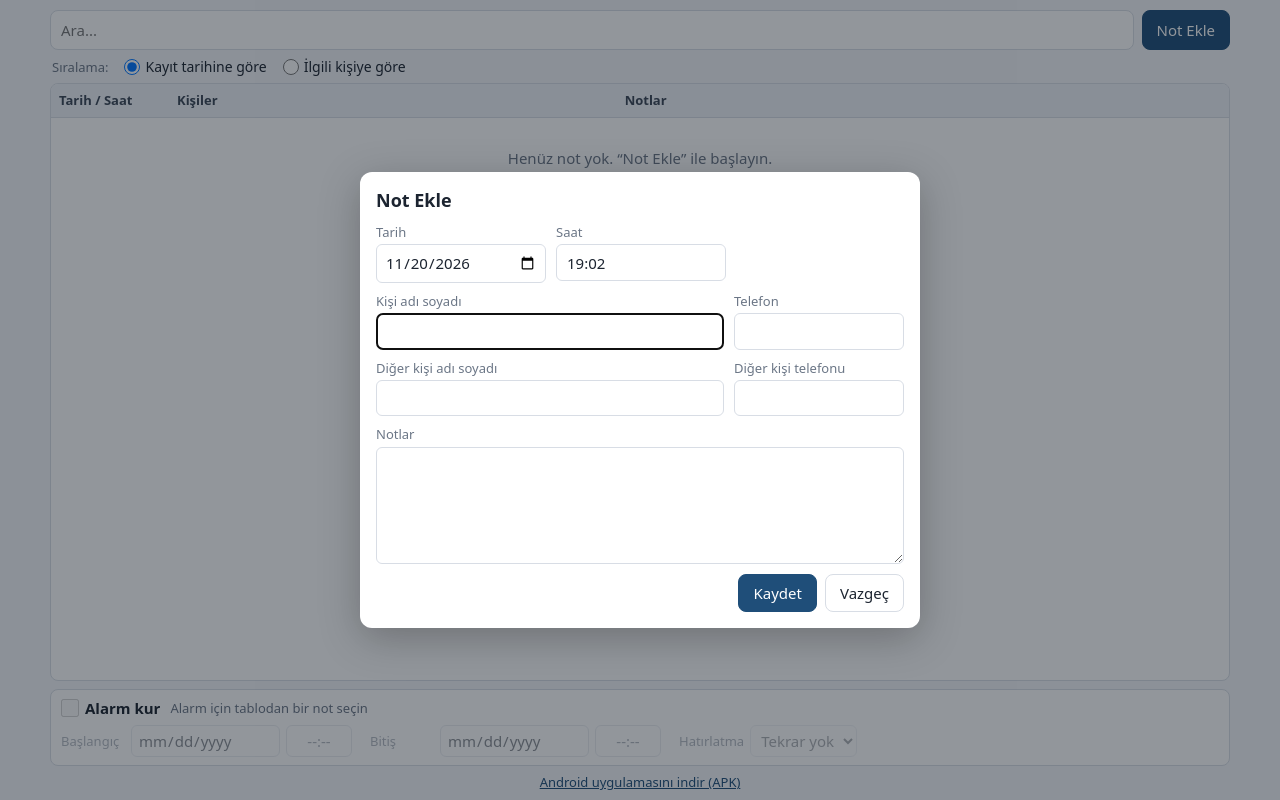
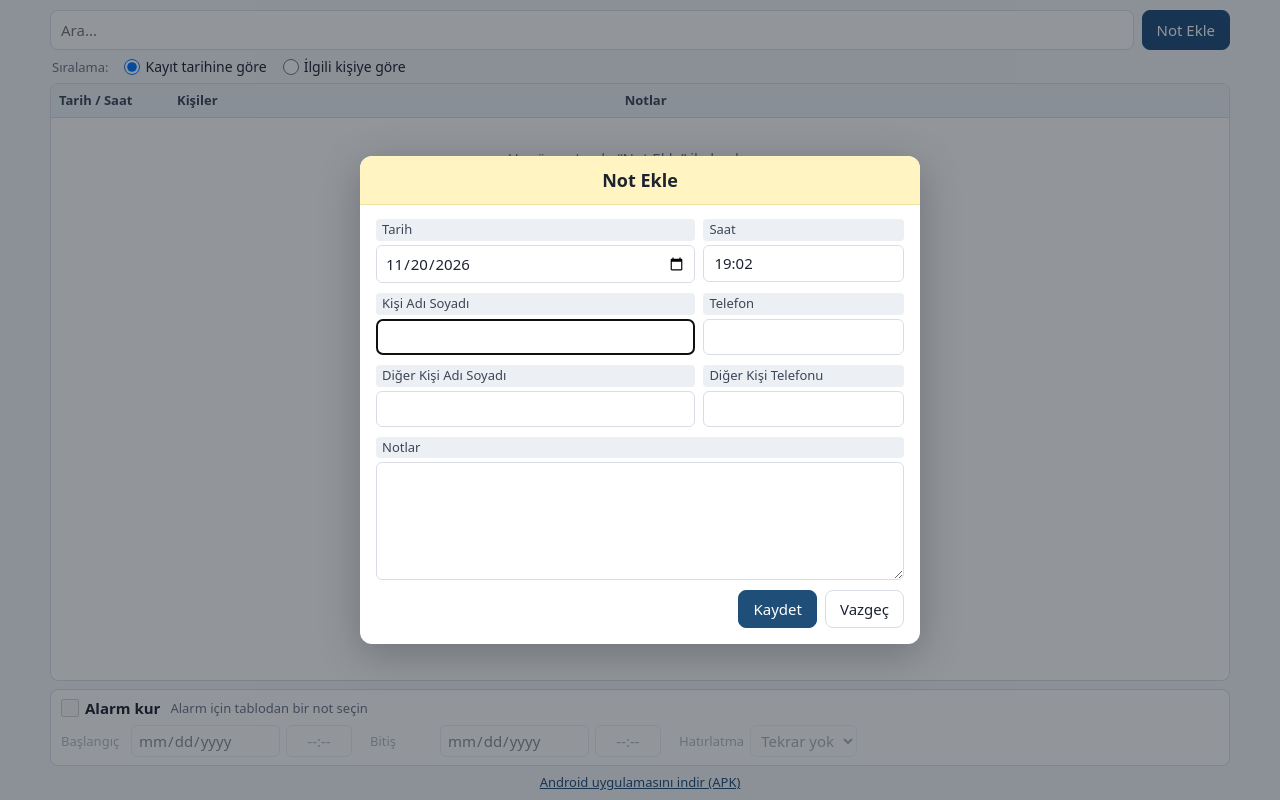
Before and after one commit to DeenizAcar/MusteriNotlari, a website: page www/index.html in a window 1280 px wide. Both pictures are taken after a click on the button "Not Ekle". Drawn offline with Linux system fonts and the light colour scheme.

Commit message:
Not penceresi: alanlar yan yana, etiketler baş harf büyük ve gri zeminli, sarı ortalı başlık
Co-Authored-By: Claude Opus 5.5 <noreply@anthropic.com>

```diff
--- a/www/app.css
+++ b/www/app.css
@@ -143,11 +143,21 @@ input:disabled, select:disabled, button:disabled { cursor: not-allowed; }
   max-height: 100%; overflow: auto; box-shadow: 0 10px 40px rgba(0,0,0,.25);
 }
 .dialog h2 { margin: 0 0 12px; font-size: 18px; }
-.row { display: flex; gap: 10px; flex-wrap: wrap; }
-.fld { display: flex; flex-direction: column; gap: 3px; margin-bottom: 10px; min-width: 0; }
-.fld.grow { flex: 1 1 200px; }
-.row > .fld:not(.grow) { flex: 0 1 170px; }
-.fld > span { font-size: 13px; color: var(--muted); }
+.row { display: flex; gap: 8px; flex-wrap: nowrap; }
+.fld { display: flex; flex-direction: column; gap: 4px; margin-bottom: 10px; min-width: 0; }
+.fld.grow { flex: 1 1 0; }
+.row > .fld:not(.grow) { flex: 0 0 38%; }
+.fld > span {
+  font-size: 13px; color: #3b4656; background: #eceff3;
+  border-radius: 4px; padding: 2px 6px; align-self: stretch;
+  white-space: nowrap; overflow: hidden; text-overflow: ellipsis;
+}
+.note-dialog { padding-top: 0; }
+.note-dialog h2 {
+  background: #fff4c2; text-align: center;
+  margin: 0 -16px 14px; padding: 12px 16px;
+  border-bottom: 1px solid #f0e2a0; border-radius: 12px 12px 0 0;
+}
 .fld input, .fld textarea {
   border: 1px solid var(--line); border-radius: 6px; padding: 7px 8px; background: #fff; width: 100%;
 }
--- a/www/index.html
+++ b/www/index.html
@@ -78,16 +78,16 @@
   <div class="dialog note-dialog" role="dialog" aria-modal="true">
     <h2 id="noteTitle">Not Ekle</h2>
     <div class="row">
-      <label class="fld"><span>Tarih</span><input type="date" id="fDate"></label>
+      <label class="fld grow"><span>Tarih</span><input type="date" id="fDate"></label>
       <label class="fld"><span>Saat</span><button type="button" class="timebtn" id="fTime">--:--</button></label>
     </div>
     <div class="row">
-      <label class="fld grow"><span>Kişi adı soyadı</span><input type="text" id="fName" autocomplete="off"></label>
+      <label class="fld grow"><span>Kişi Adı Soyadı</span><input type="text" id="fName" autocomplete="off"></label>
       <label class="fld"><span>Telefon</span><input type="tel" id="fPhone" autocomplete="off"></label>
     </div>
     <div class="row">
-      <label class="fld grow"><span>Diğer kişi adı soyadı</span><input type="text" id="fName2" autocomplete="off"></label>
-      <label class="fld"><span>Diğer kişi telefonu</span><input type="tel" id="fPhone2" autocomplete="off"></label>
+      <label class="fld grow"><span>Diğer Kişi Adı Soyadı</span><input type="text" id="fName2" autocomplete="off"></label>
+      <label class="fld"><span>Diğer Kişi Telefonu</span><input type="tel" id="fPhone2" autocomplete="off"></label>
     </div>
     <label class="fld"><span>Notlar</span><textarea id="fNotes" rows="5"></textarea></label>
     <div class="actions">
```
